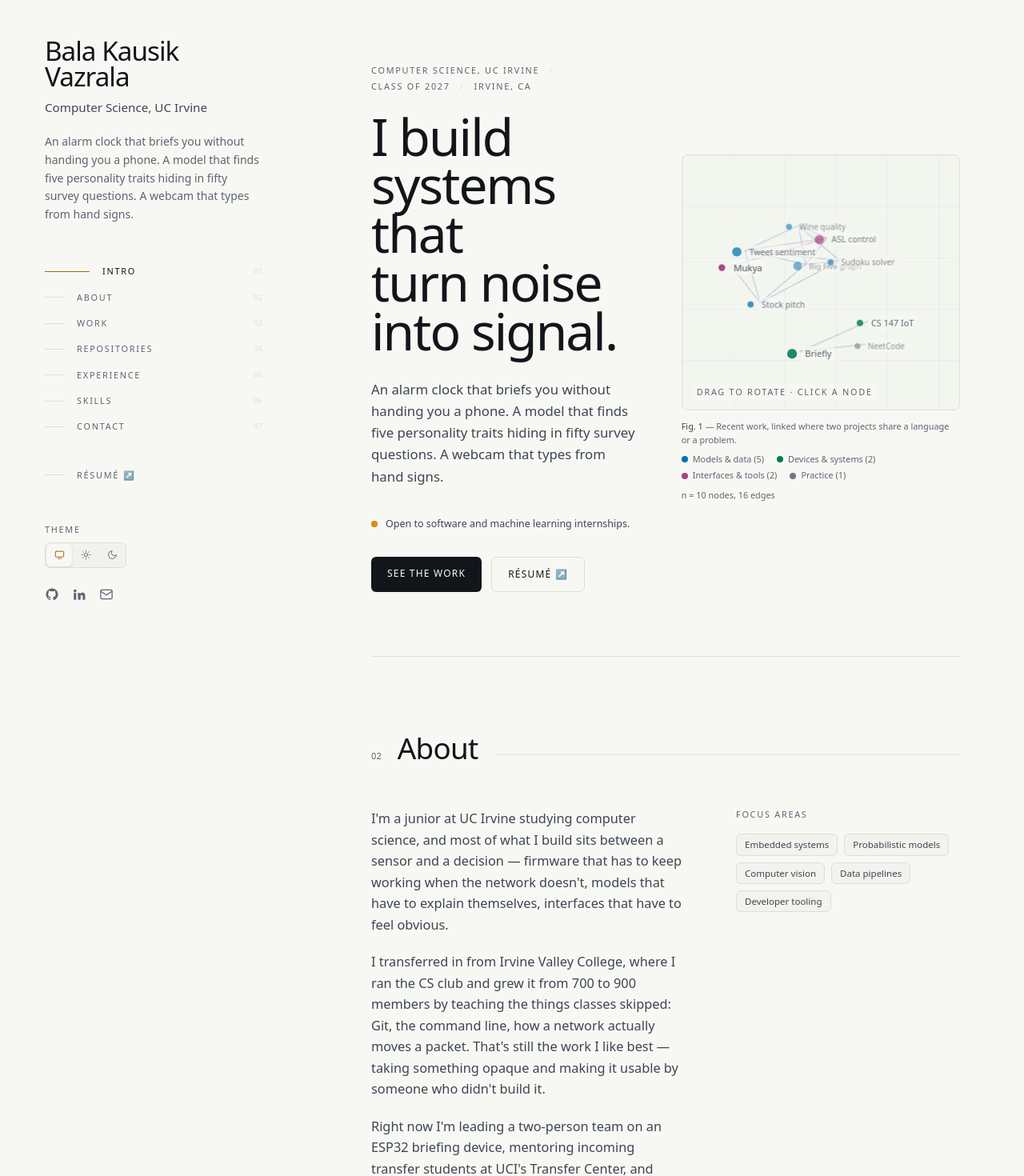
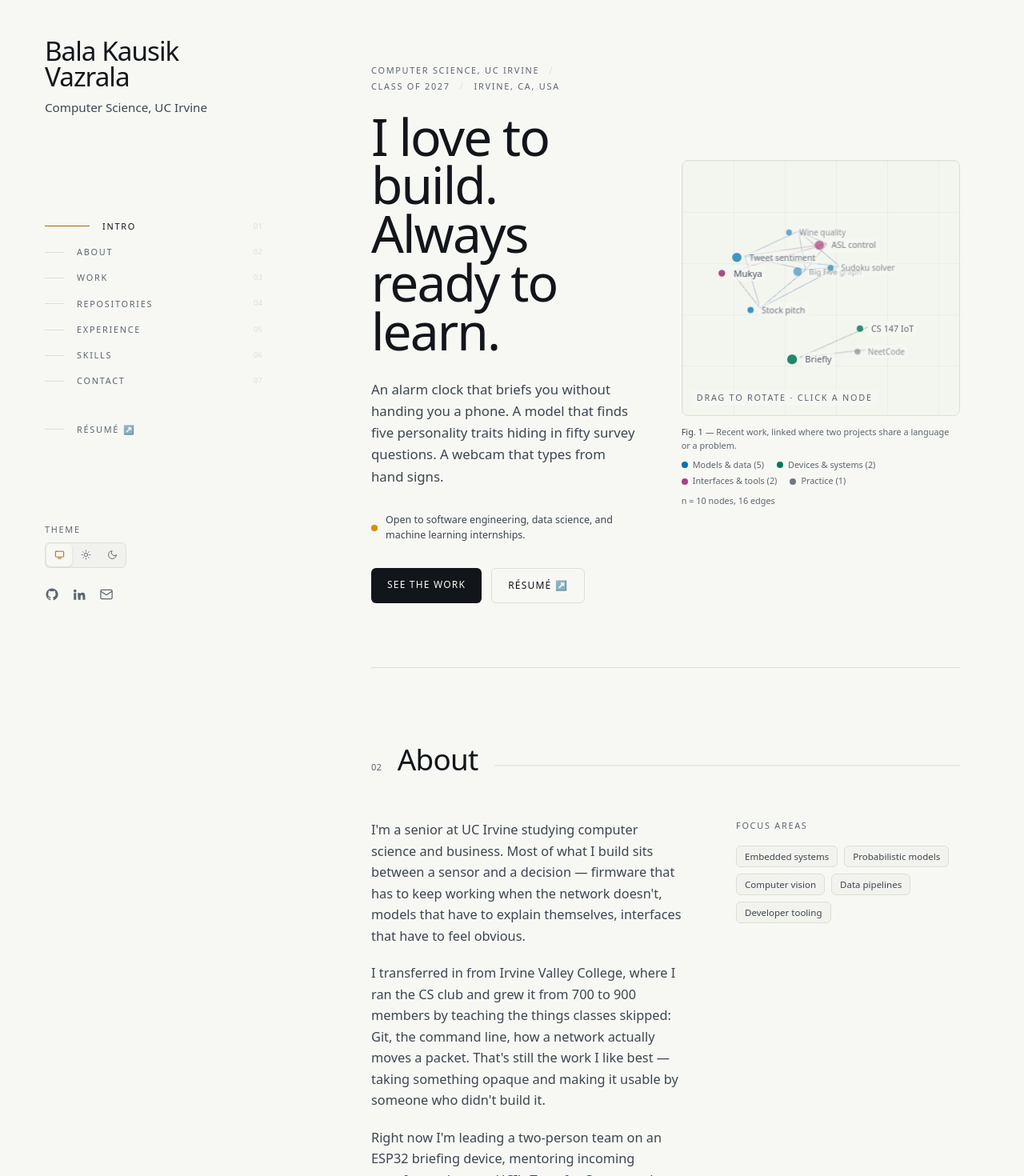
Before and after one commit to bvazrala/portfolio, a Next.js app: page / in a window 1280 px wide. Shown: the top 1470 px of the page at 80% size. Built offline with nearby package versions, Linux system fonts and the light colour scheme; no server answers.

Commit message:
temp update

```diff
--- a/src/components/Sidebar.tsx
+++ b/src/components/Sidebar.tsx
@@ -136,7 +136,7 @@ export function Sidebar() {
           <h1 className="font-display text-[clamp(2rem,2.6vw,2.75rem)] leading-[0.95]">{profile.name}</h1>
         </a>
         <p className="mt-3 text-[0.95rem] font-medium text-ink-2">{profile.role}</p>
-        <p className="mt-5 max-w-[34ch] text-sm leading-relaxed text-muted">{profile.intro}</p>
+        <p className="mt-5 max-w-[34ch] text-sm leading-relaxed text-muted">{profile.tagline}</p>
       </div>
 
       <div className="my-8">
--- a/src/content/profile.ts
+++ b/src/content/profile.ts
@@ -16,21 +16,21 @@ export const profile = {
   name: "Bala Kausik Vazrala",
   role: "Computer Science, UC Irvine",
   /* The line beside the green dot. Reword it or set it to null to hide it. */
-  status: "Open to software and machine learning internships." as string | null,
-  location: "Irvine, CA",
+  status: "Open to software engineering, data science, and machine learning internships." as string | null,
+  location: "Irvine, CA, USA",
   email: "bvazrala@uci.edu",
   github: "bvazrala",
-  linkedin: "https://linkedin.com/in/bala-kausik-vazrala",
+  linkedin: "https://www.linkedin.com/in/bala-kausik-vazrala-37869533/",
   resume: "/Resume.pdf",
   siteUrl: "https://bvazrala.vercel.app",
 
-  headline: ["I build systems that", "turn noise into signal."],
+  headline: ["I love to build.", "Always ready to learn."],
 
   intro:
     "An alarm clock that briefs you without handing you a phone. A model that finds five personality traits hiding in fifty survey questions. A webcam that types from hand signs.",
 
   about: [
-    "I'm a junior at UC Irvine studying computer science, and most of what I build sits between a sensor and a decision — firmware that has to keep working when the network doesn't, models that have to explain themselves, interfaces that have to feel obvious.",
+    "I'm a senior at UC Irvine studying computer science and business. Most of what I build sits between a sensor and a decision — firmware that has to keep working when the network doesn't, models that have to explain themselves, interfaces that have to feel obvious.",
     "I transferred in from Irvine Valley College, where I ran the CS club and grew it from 700 to 900 members by teaching the things classes skipped: Git, the command line, how a network actually moves a packet. That's still the work I like best — taking something opaque and making it usable by someone who didn't build it.",
     "Right now I'm leading a two-person team on an ESP32 briefing device, mentoring incoming transfer students at UCI's Transfer Center, and reading more than I probably should about graphical models.",
   ],
```
